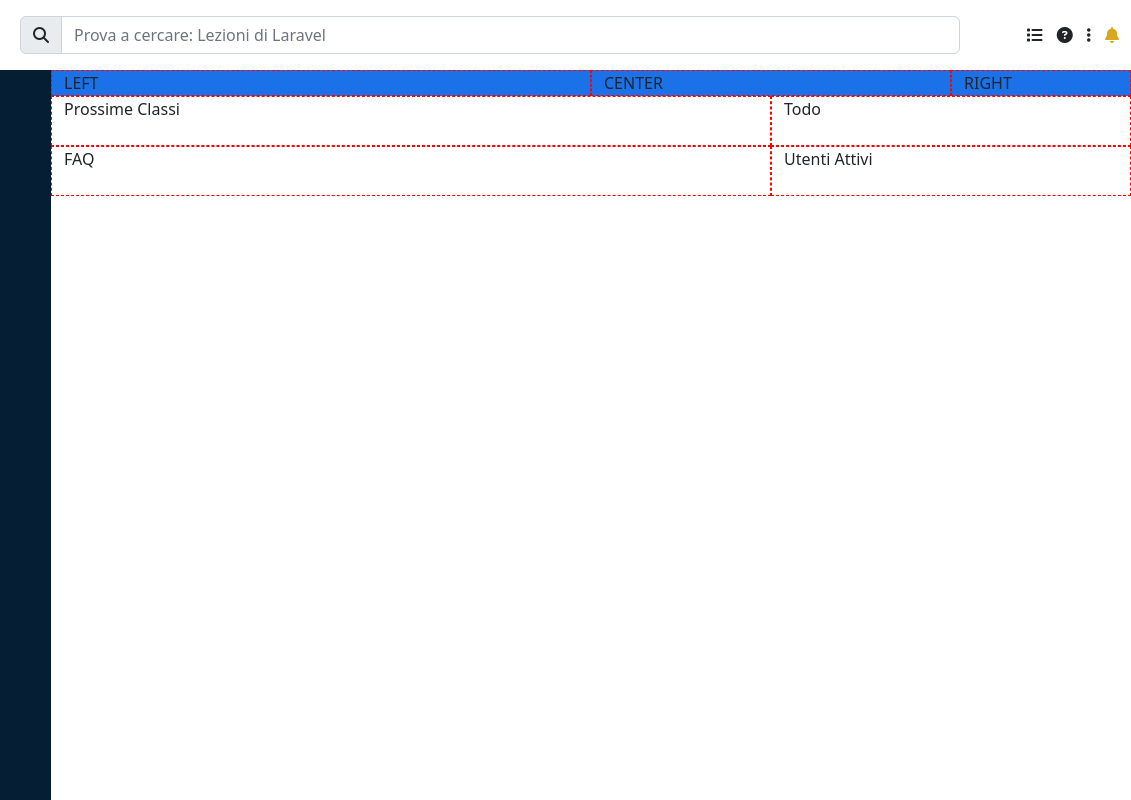
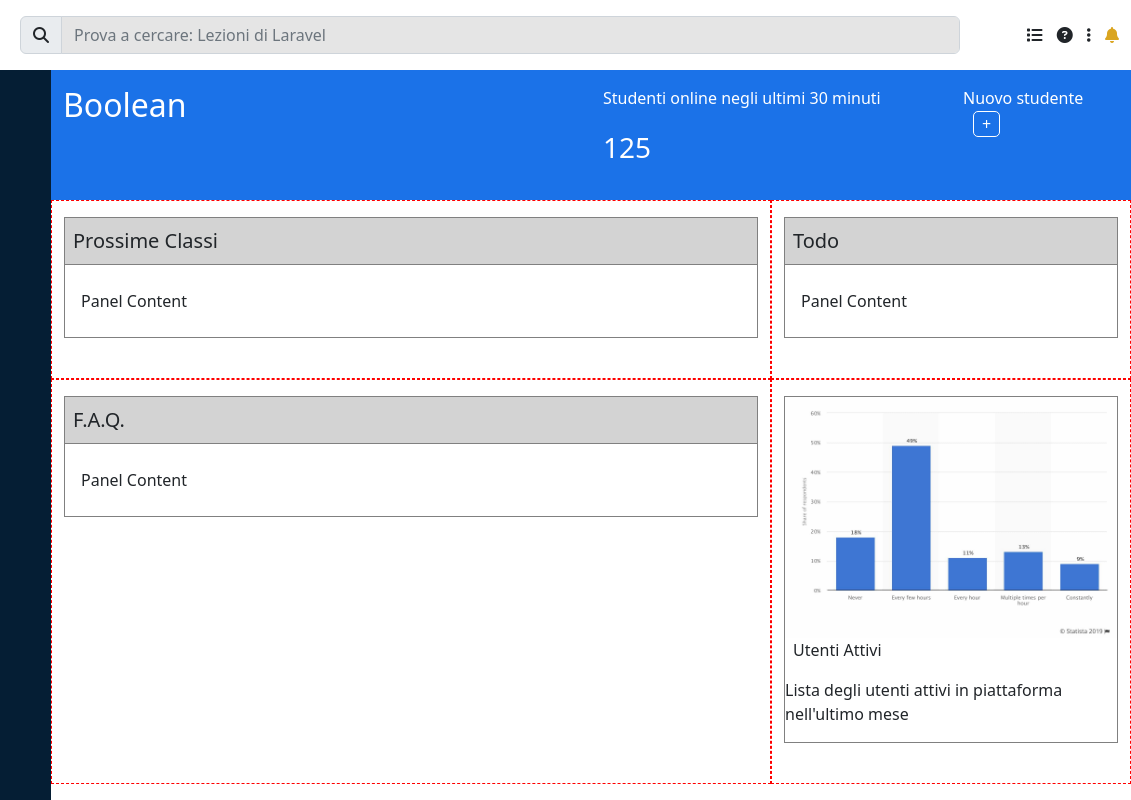
Before and after one commit to bettercallpaul07/html-css-bootstrap-dashboard, a plain HTML site: page index.html in a window 1280 px wide. Shown: the full height of the page, 149-1280 px from the left. Drawn offline with nearby package versions, Linux system fonts and the light colour scheme.

Commit message:
Struttura aggiornata

```diff
--- a/css/style.css
+++ b/css/style.css
@@ -36,11 +36,45 @@ main {
     width: 100%;
 }
 
+.form-control {
+    background-color: #e5e5e5;
+}
+
+#add-button {
+    display: inline-block;
+    margin-left: 10px;
+    border: 1px solid white;
+    vertical-align: middle;
+    padding: 0px 8px;
+    border-radius: 5px;
+}
+
+.panel {
+    border: 1px solid grey;
+}
+
+.panel-heading {
+    background-color: lightgray;
+    border-bottom: 1px solid grey;
+}
+
+
+
+#stats-img > img {
+    width: 100%;
+}
+
+#stats-img {
+    border: 1px solid gray;
+}
 
 #classroom-header {
     background-color: #1b72e8;
     width: 100%;
+    color: white;
 }
+
+
 
 
 main > aside {
--- a/index.html
+++ b/index.html
@@ -86,14 +86,18 @@
                 <header id="classroom-header">
                     <div class="container-fluid">
                         <div class="row">
-                            <div class="col-12 col-sm-4 col-lg-6 debug">
-                                LEFT
+                            <div class="col-12 col-sm-4 col-lg-6 py-3">
+                                <h2>Boolean</h2>
                             </div>
-                            <div class="col-12 col-sm-4 col-lg-4 debug">
-                                CENTER
+                            <div class="col-12 col-sm-4 col-lg-4 py-3">
+                                <p>Studenti online negli ultimi 30 minuti</p>
+                                <p class="fs-3">125</p>
                             </div>
-                            <div class="col-12 col-sm-4 col-lg-2 debug order-first order-sm-last">
-                                RIGHT
+                            <div class="col-12 col-sm-4 col-lg-2 py-3 order-first order-sm-last">
+                                Nuovo studente
+                                <div id="add-button">
+                                    <span>+</span>
+                                </div>
                             </div>
 
                         </div>
@@ -106,26 +110,31 @@
                     <div class="container-fluid">
                         <div class="row">
                             <div class="col-8 pb-4 debug">
-                                <div>
-                                    Prossime Classi
-                                </div>
+                                <div class="panel panel-default my-3">
+                                    <div class="panel-heading fs-5 p-2">Prossime Classi</div>
+                                    <div class="panel-body my-2 p-3">Panel Content</div>
+                                  </div>
 
                             </div>
                             <div class="col-4 pb-4 debug">
-                                <div>
-                                   Todo
-                                </div>
+                                <div class="panel panel-default my-3">
+                                    <div class="panel-heading fs-5 p-2">Todo</div>
+                                    <div class="panel-body my-2 p-3">Panel Content</div>
+                                  </div>
                             </div>
 
                             <div class="col-8 pb-4 debug">
-                                <div>
-                                    FAQ
-                                </div>
+                                <div class="panel panel-default my-3">
+                                <div class="panel-heading fs-5 p-2">F.A.Q.</div>
+                                    <div class="panel-body my-2 p-3">Panel Content</div>
+                                  </div>
 
                             </div>
                             <div class="col-4 pb-4 debug">
-                                <div>
-                                    Utenti Attivi
+                                <div id="stats-img" class="my-3">
+                                    <img src="img/stats.jpeg" alt="Stats">
+                                <p class="ps-2">Utenti Attivi</p>
+                                <p>Lista degli utenti attivi in piattaforma nell'ultimo mese</p>
                                 </div>
                             </div>
                         </div>
```
